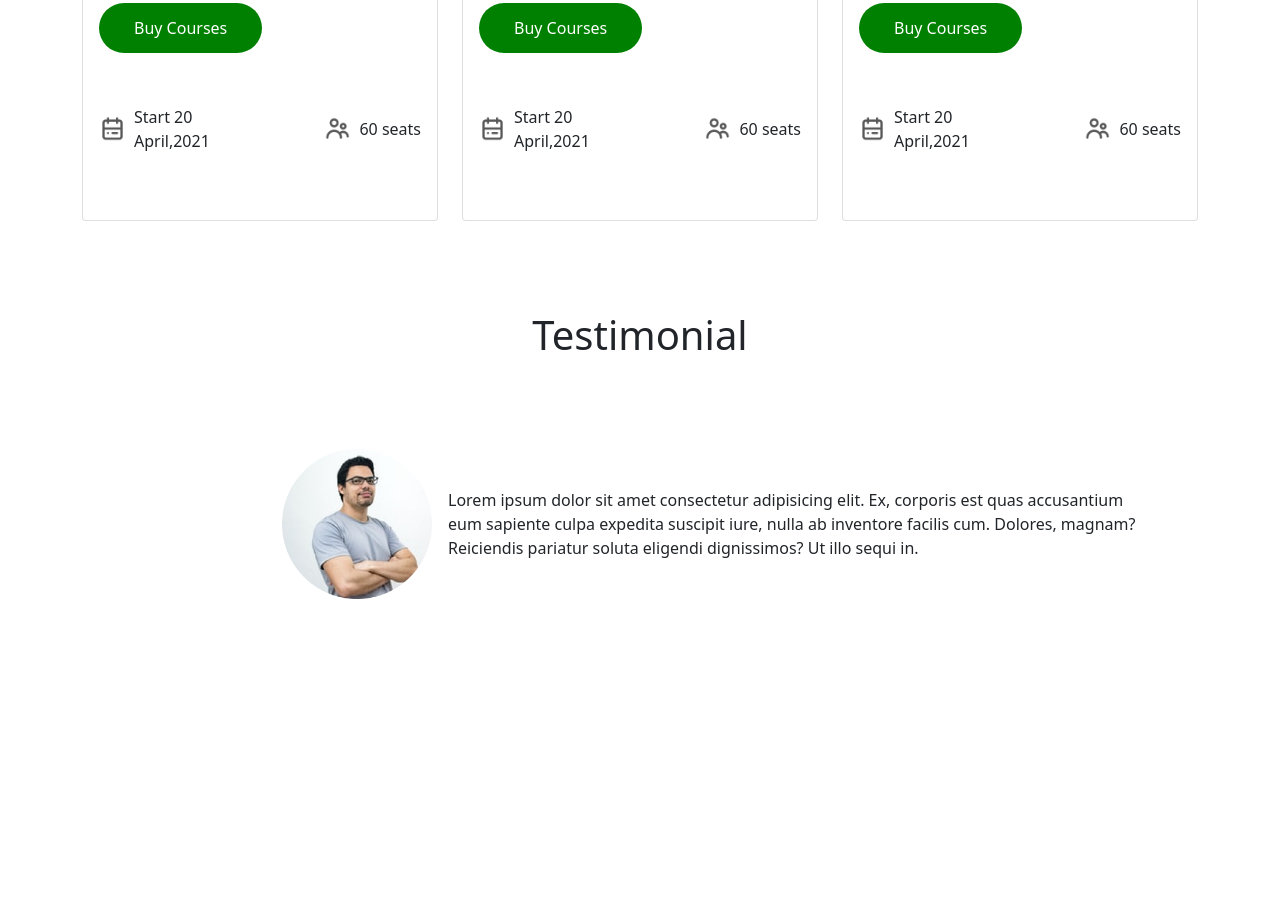
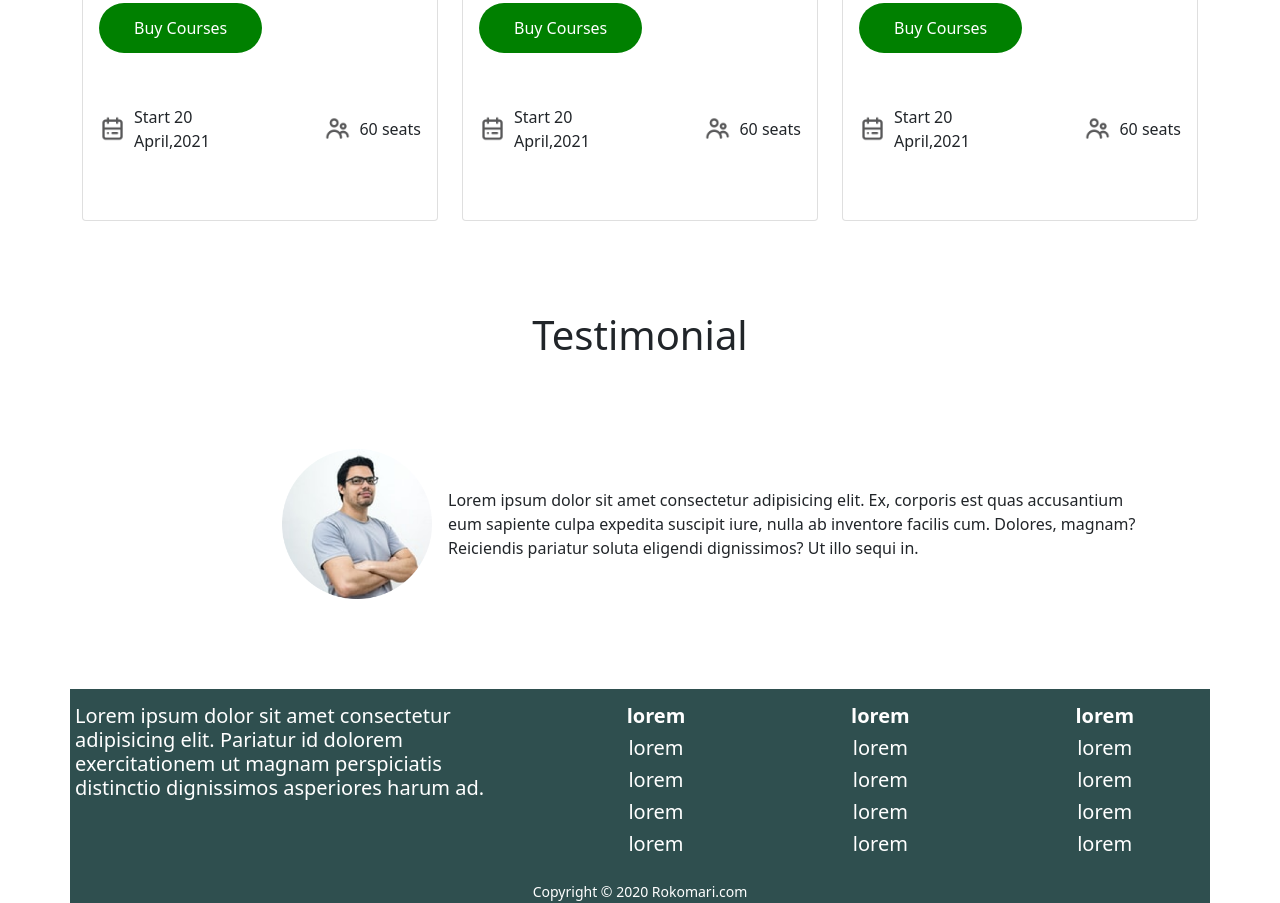
Before and after one commit to farabiselim/e-school, a plain HTML site: page index.html in a window 1280 px wide. Shown: the part 1362-2265 px from the top of the page. Before the commit the page ends 2051 px from the top, so only its background shows below. Drawn offline with nearby package versions, Linux system fonts and the light colour scheme.

Commit message:
sixth commit

```diff
--- a/index.html
+++ b/index.html
@@ -179,7 +179,48 @@
     </div>
     <!-- Portfolio End -->
 
+    <!--Footer-Information Start  -->
+    <div class="container topmargin footer-information ">
+      <div class="row">
+        <div class="col-md-5">
+          <div>
+            <h5>Lorem ipsum dolor sit amet consectetur adipisicing elit. Pariatur id dolorem exercitationem ut magnam perspiciatis distinctio dignissimos asperiores harum ad.</h5>
+          </div>
+        </div>
+        <div class="col-md-7">
+          <div class="row text-center">
+            <div class="col-md-4">
+              <h5><strong>lorem</strong></h5>
+              <h5>lorem</h5>
+              <h5>lorem</h5>
+              <h5>lorem</h5>
+              <h5>lorem</h5>
+            </div>
+            <div class="col-md-4">
+              <h5><strong>lorem</strong></h5>
+              <h5>lorem</h5>
+              <h5>lorem</h5>
+              <h5>lorem</h5>
+              <h5>lorem</h5>
+            </div>
+            <div class="col-md-4">
+              <h5><strong>lorem</strong></h5>
+              <h5>lorem</h5>
+              <h5>lorem</h5>
+              <h5>lorem</h5>
+              <h5>lorem</h5>
+            </div>
+          </div>
+        </div>
+      </div>
+    </div>
+    <!--Footer-Information End  -->
 
+    <!-- Footer Start -->
+    <footer class=" container text-center">
+      <small>Copyright © 2020 Rokomari.com</small>
+    </footer>
+    <!-- Footer End -->
 
 
 
--- a/style.css
+++ b/style.css
@@ -52,3 +52,14 @@
 .portfolio{
     margin-left: 200px;
 }
+.footer-information{
+    background-color: darkslategray;
+    padding: 15px 5px;
+}
+.footer-information h5{
+    color: white;
+}
+footer{
+    background-color: darkslategray;
+    color: white;
+}
```
